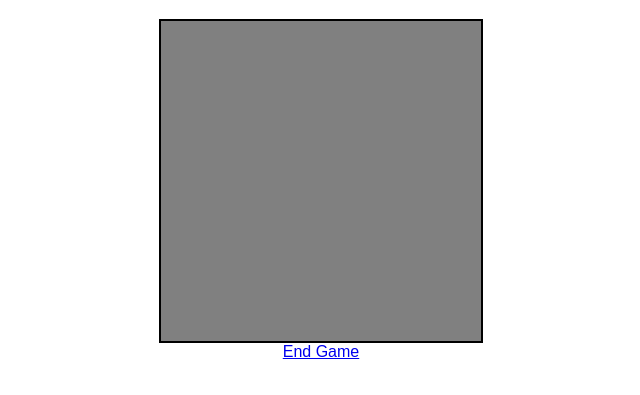
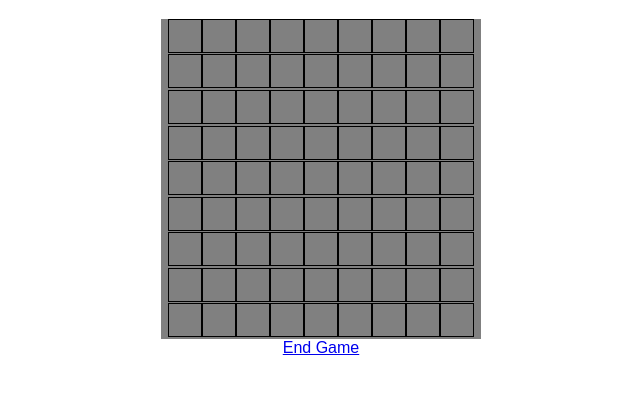
Before and after one commit to Cosmin1907/tictactoe-wars, a plain HTML site: page game.html in a window 1280 px wide. Shown: the part 61-456 px from the top of the page, without its empty margins (319-959 px from the left). Drawn offline with Linux system fonts and the light colour scheme.

Commit message:
Add html with javaScript to create a grid

```diff
--- a/assets/css/style.css
+++ b/assets/css/style.css
@@ -7,8 +7,15 @@ body {
     height: 320px;
     width: 320px;
     background-color: grey;
-    border: 2px solid black;
     margin: 0 auto;
     display: flex;
     flex-wrap: wrap;
+    justify-content: center;
 }
+
+.square {
+    height: 32px;
+    width: 32px;
+    border: 1px solid black;
+
+}
--- a/assets/js/script.js
+++ b/assets/js/script.js
@@ -0,0 +1,32 @@
+
+let grid;
+
+let rows = 9;
+let columns = 9;
+
+window.onload = function() {
+    setGame();
+}
+
+/**
+ * Setting up the grid when the game starts
+ * by creating the HTML elements
+ */
+function setGame() {
+    grid = [];
+
+    for (let r=0; r < rows; r++) {
+        let row = [];
+        for (let c = 0; c < columns; c++) {
+            //JS
+            row.push('');
+
+            //HTML
+            let square = document.createElement("div");
+            square.id = r.toString() + "-" + c.toString();
+            square.classList.add("square");
+            document.getElementById("grid").append(square);
+        }
+        grid.push(row);
+    }
+}
```
